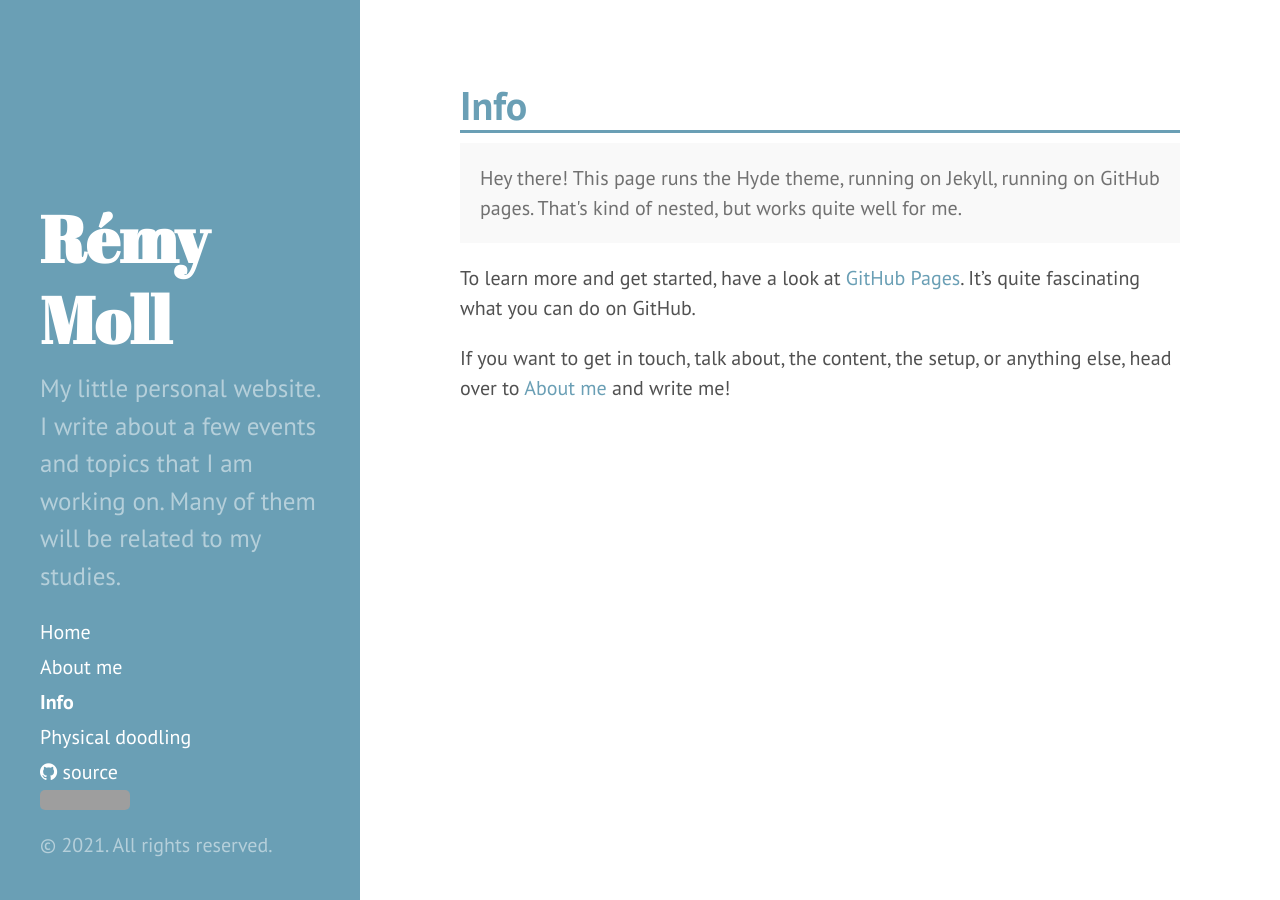
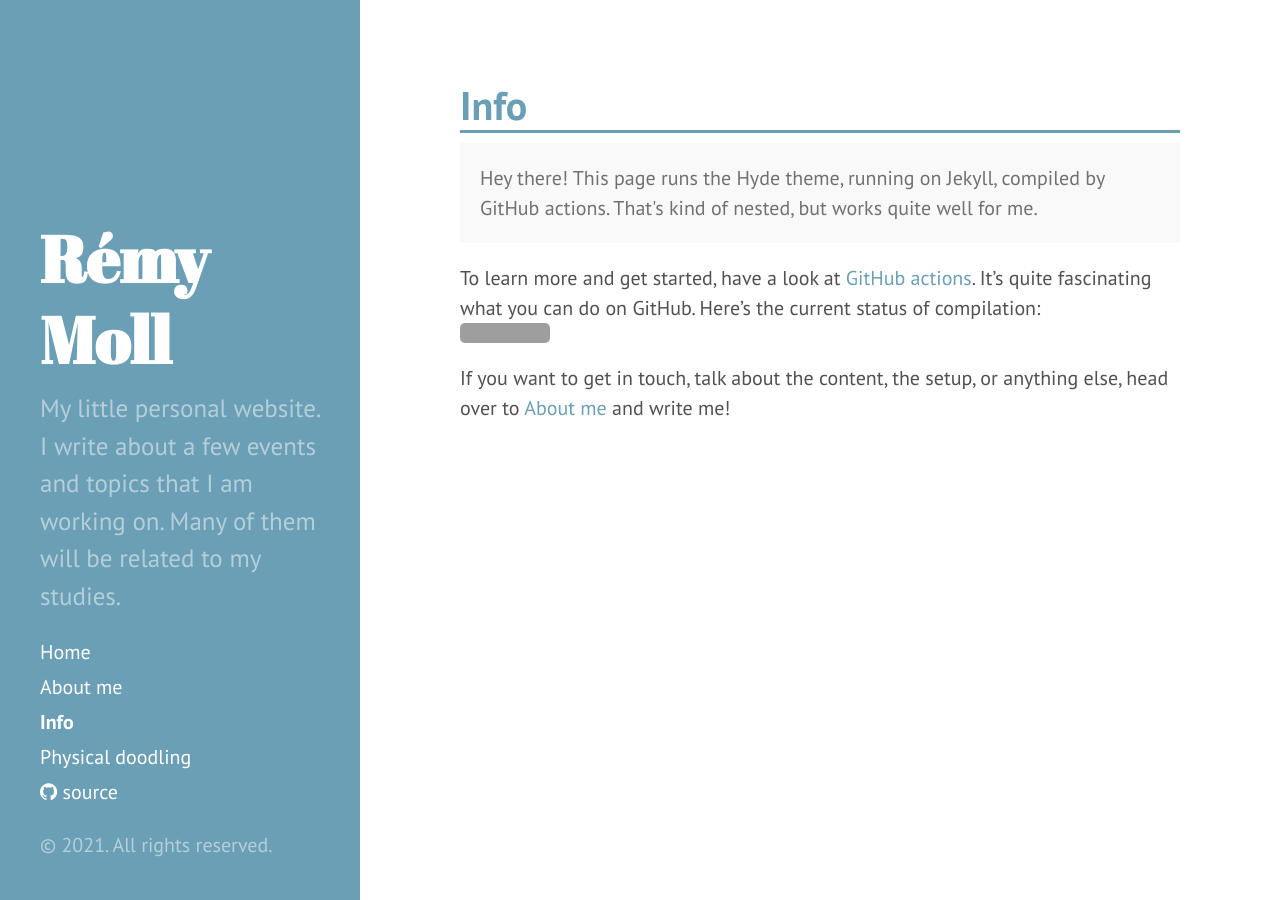
Before and after one commit to L0rd0fB0red0m/website_ethz, a Jekyll site: the page built from info.md, in a window 1280 px wide. Built offline with Jekyll 4.4.1, drawn with Linux system fonts in a browser that asks for light colours; nearby versions of some CDN libraries; grey boxes are pictures that could not be loaded.

Commit message:
somehow didn't compile

```diff
--- a/_includes/sidebar.html
+++ b/_includes/sidebar.html
@@ -27,7 +27,6 @@
       {% endfor %}
 
       <a class="sidebar-nav-item" href="{{ site.github.repo }}"><i class="fa fa-github"></i> source</a>
-      <a href="https://github.com/L0rd0fB0red0m/website_ethz/actions/workflows/upload.yml"><img src="https://github.com/L0rd0fB0red0m/website_ethz/actions/workflows/upload.yml/badge.svg" alt="Compile the website and push to ETHZ ftp"></a>
     </nav>
 
     <p>&copy; {{ site.time | date: '%Y' }}. All rights reserved.</p>
--- a/info.md
+++ b/info.md
@@ -5,10 +5,11 @@ permalink: info
 ---
 
 <p class="message">
-  Hey there! This page runs the Hyde theme, running on Jekyll, running on GitHub pages. That's kind of nested, but works quite well for me.
+  Hey there! This page runs the Hyde theme, running on Jekyll, compiled by GitHub actions. That's kind of nested, but works quite well for me.
 </p>
 
-To learn more and get started, have a look at [GitHub Pages](https://pages.github.com). It's quite fascinating what you can do on GitHub.
+To learn more and get started, have a look at [GitHub actions](https://docs.github.com/en/actions). It's quite fascinating what you can do on GitHub. Here's the current status of compilation:
+[![Compile the website and push to ETHZ ftp](https://github.com/L0rd0fB0red0m/website_ethz/actions/workflows/upload.yml/badge.svg)](https://github.com/L0rd0fB0red0m/website_ethz/actions/workflows/upload.yml)
 
 
-If you want to get in touch, talk about, the content, the setup, or anything else, head over to [About me]({{ site.baseurl }}about) and write me!
+If you want to get in touch, talk about the content, the setup, or anything else, head over to [About me]({{ site.baseurl }}/about) and write me!
```
